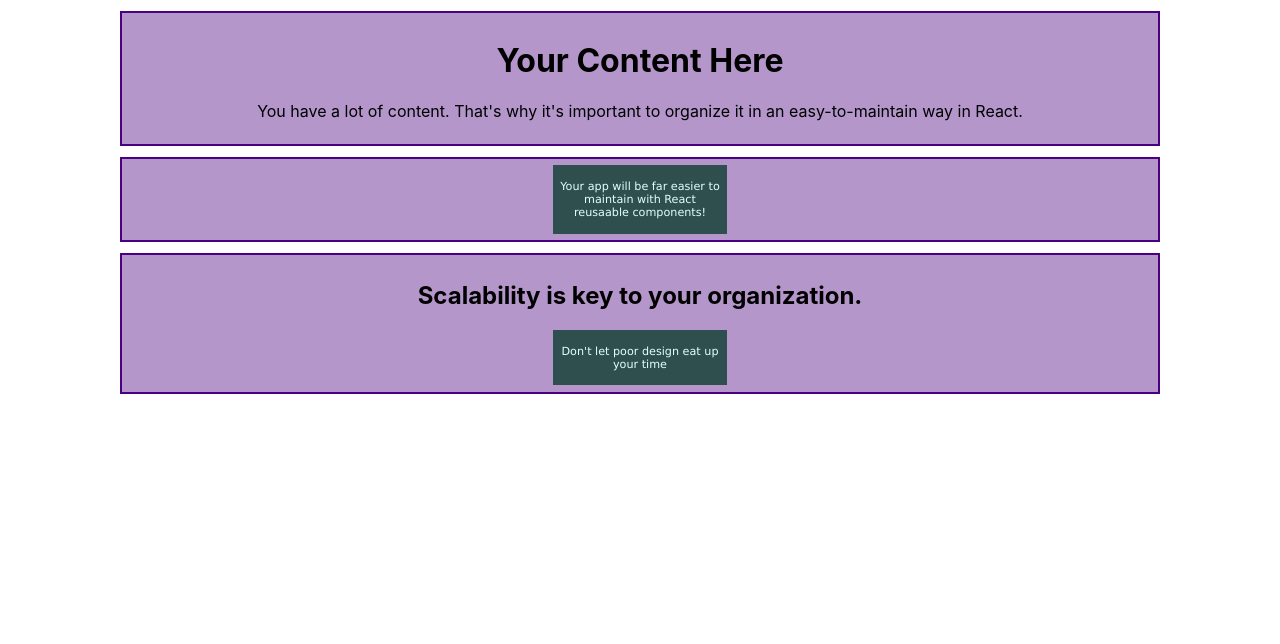
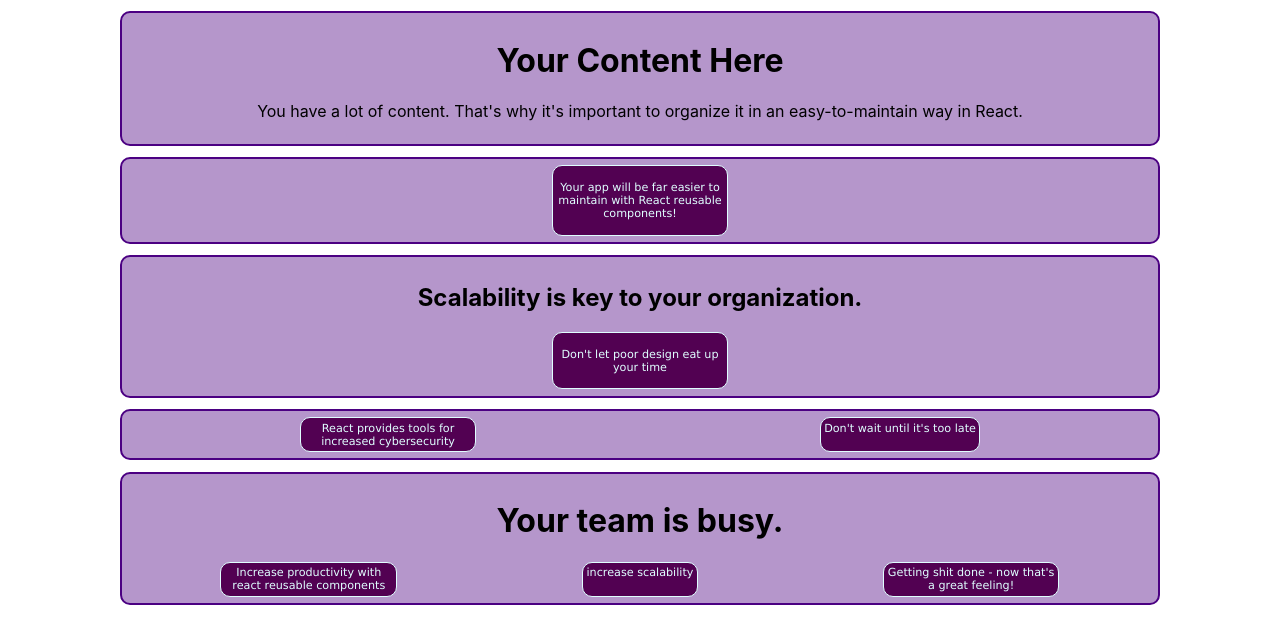
Before and after one commit to cvs181801/react-reusable-components, a React (Create React App) app: page / in a window 1280 px wide. Shown: the top 644 px of the page. Built offline with nearby package versions, Linux system fonts and the light colour scheme.

Commit message:
add some more content to practice passing in children

```diff
--- a/src/App.js
+++ b/src/App.js
@@ -11,7 +11,7 @@
 
       <Shape>
           <div className="shape__child">
-            <p>Your app will be far easier to maintain with React reusaable components!</p>
+            <p>Your app will be far easier to maintain with React reusable components!</p>
           </div>
       </Shape>
 
@@ -22,6 +22,22 @@
           </div>
       </Shape>
 
+      <Shape>
+          <div className="shape__child--flex">
+            <p>React provides tools for increased cybersecurity</p>
+            <p>Don't wait until it's too late</p>
+          </div>
+      </Shape>
+
+      <Shape>
+        <h1>Your team is busy.</h1>
+          <div className="shape__child--flex">
+            <p>Increase productivity with react reusable components</p>
+            <p>increase scalability</p>
+            <p>Getting shit done - now that's a great feeling!</p>
+          </div>
+      </Shape>
+
 
     </div>
   );
--- a/src/index.css
+++ b/src/index.css
@@ -18,6 +18,7 @@
   margin: .7em auto .7em auto;
   padding: .4em;
   max-width: 80%;
+  border-radius: 10px;
 
 }
 
@@ -26,9 +27,31 @@
   max-height: 15em;
   font-size: .7rem;
   color:lightcyan;
-  background-color: darkslategray;
+  background-color: rgb(82, 1, 82);
   text-align: center;
   margin: 0 auto;
   padding: .3em;
   font-family:Verdana, Geneva, Tahoma, sans-serif;
+  border-radius: 10px;
+  border: 1px solid lightcyan;
 }
+
+.shape__child--flex {
+  display: flex;
+
+}
+
+.shape__child--flex > p {
+  max-width: 15em;
+  max-height: 15em;
+  font-size: .7rem;
+  color:lightcyan;
+  background-color: rgb(82, 1, 82);
+  text-align: center;
+  margin: 0 auto;
+  padding: .3em;
+  font-family:Verdana, Geneva, Tahoma, sans-serif;
+  border-radius: 10px;
+  border: 1px solid lightcyan;
+
+}
```
